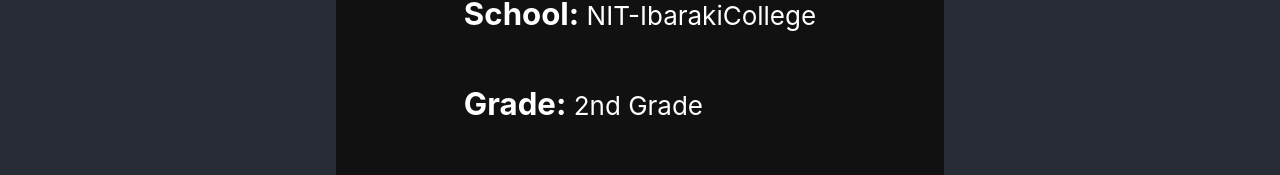
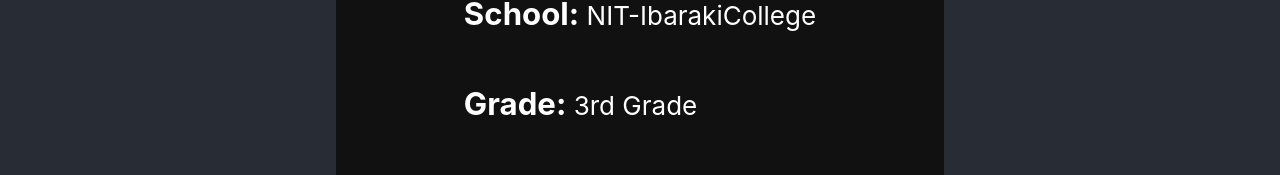
Before and after one commit to isso0424/isso0424.github.io, a React (Create React App) app: page /about in a window 1280 px wide. Shown: the part 367-542 px from the top of the page. Built offline with nearby package versions, Linux system fonts and the light colour scheme.

Commit message:
feat: update grade

```diff
--- a/src/pages/AboutPage.tsx
+++ b/src/pages/AboutPage.tsx
@@ -8,7 +8,7 @@
   },
   {
     attribute: "Grade",
-    content: "2nd Grade",
+    content: "3rd Grade",
   },
   {
     attribute: "BirthDay",
```
